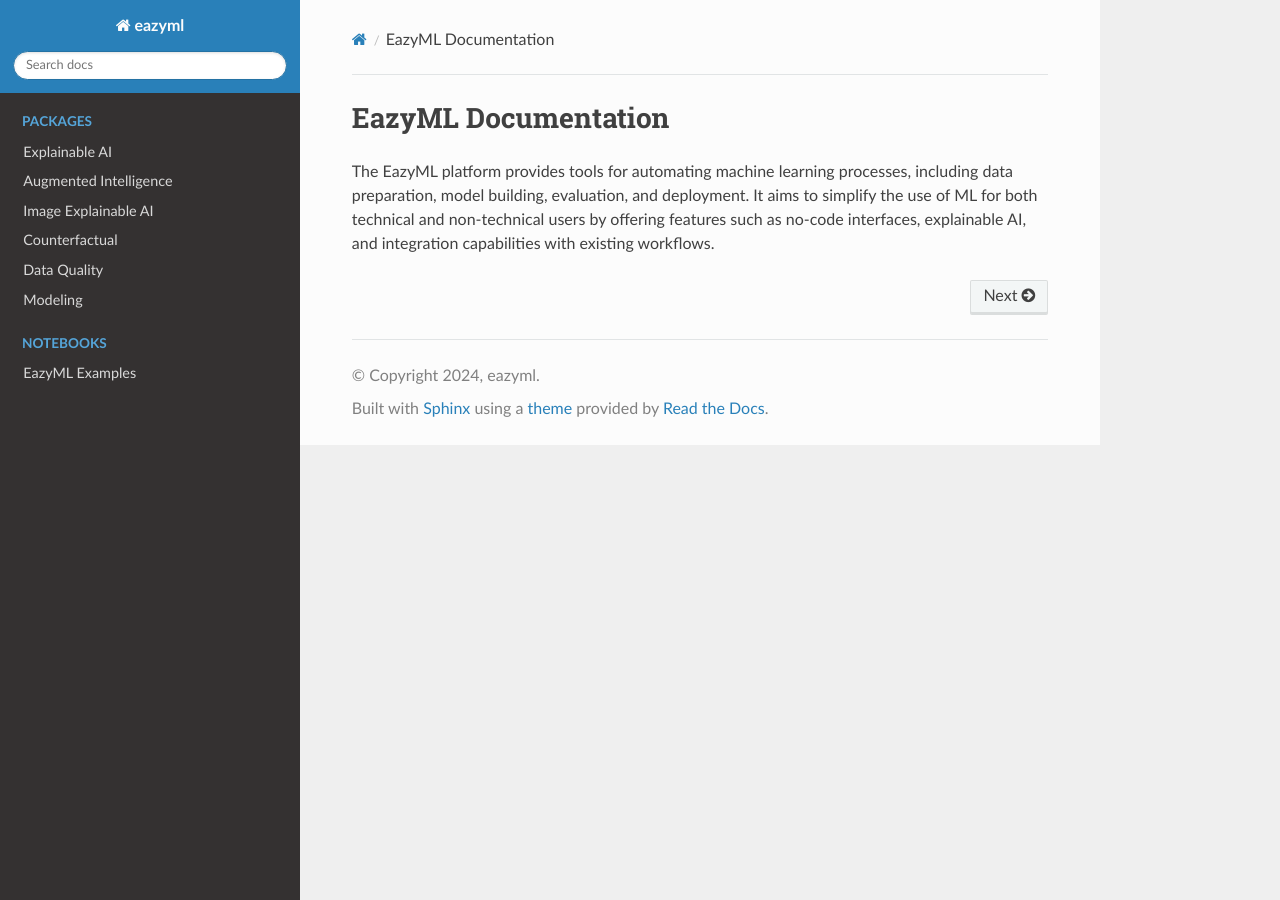
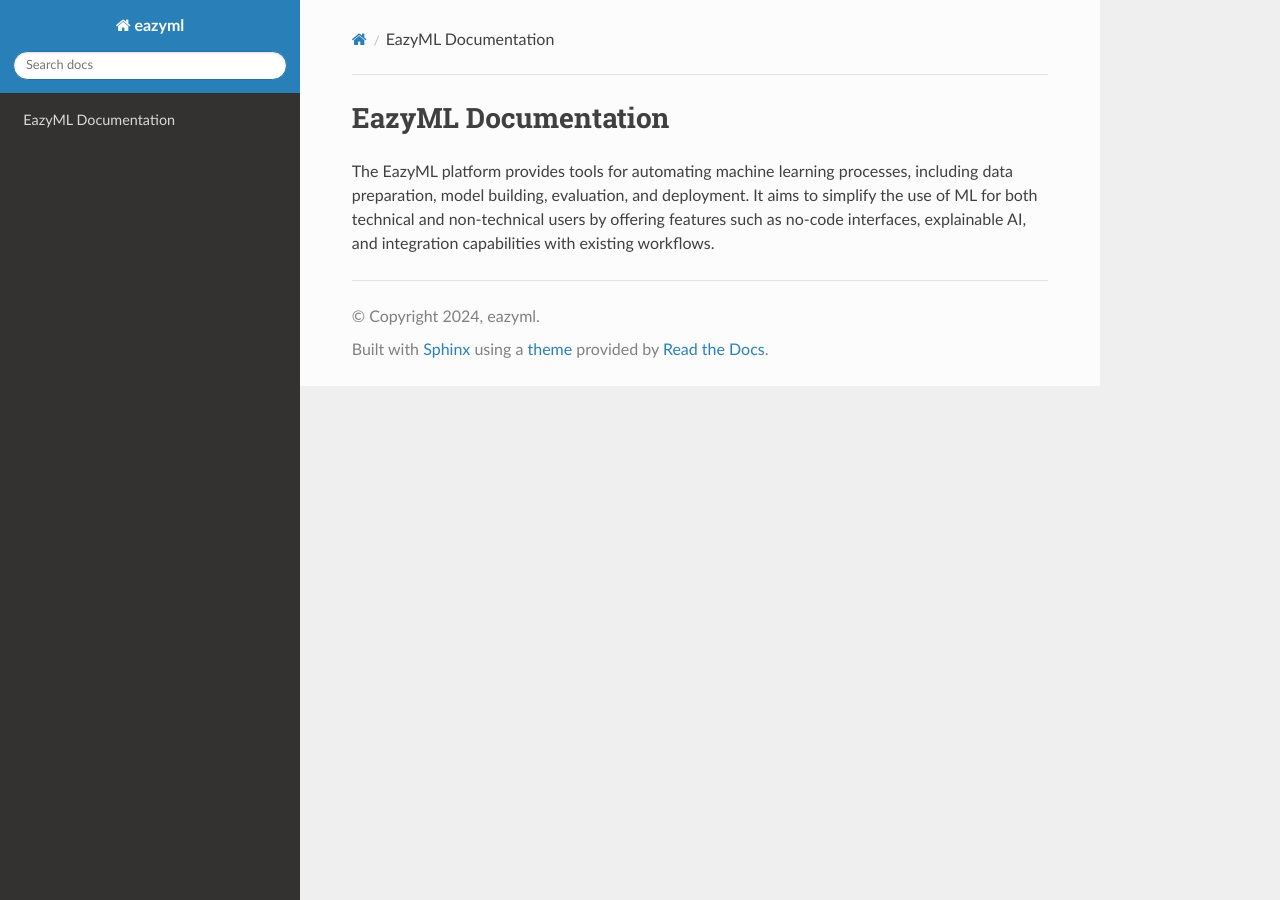
Before and after one commit to shubham-eazyml/eazyml_docs, a Sphinx documentation site: the page built from docs/index.rst, in a window 1280 px wide. Built offline with Sphinx 7.4.7 and the Read the Docs theme 3.1.0, drawn with Linux system fonts in a browser that asks for light colours.

Commit message:
pyproject.toml modified

```diff
--- a/docs/conf.py
+++ b/docs/conf.py
@@ -12,12 +12,12 @@
 #
 import os
 import sys
-sys.path.append(os.path.abspath('../packages/augi'))
-sys.path.append(os.path.abspath('../packages/xai'))
-sys.path.append(os.path.abspath('../packages/xai_image'))
-sys.path.append(os.path.abspath('../packages/cf'))
-sys.path.append(os.path.abspath('../packages/dq'))
-sys.path.append(os.path.abspath('../packages/modeling'))
+# sys.path.append(os.path.abspath('../packages/augi'))
+# sys.path.append(os.path.abspath('../packages/xai'))
+# sys.path.append(os.path.abspath('../packages/xai_image'))
+# sys.path.append(os.path.abspath('../packages/cf'))
+# sys.path.append(os.path.abspath('../packages/dq'))
+# sys.path.append(os.path.abspath('../packages/modeling'))
 
 
 
--- a/docs/index.rst
+++ b/docs/index.rst
@@ -11,24 +11,3 @@ including data preparation, model building, evaluation, and deployment.
 It aims to simplify the use of ML for both technical and non-technical
 users by offering features such as no-code interfaces, explainable AI,
 and integration capabilities with existing workflows.
-
-
-.. toctree::
-   :caption: packages
-   :maxdepth: 2
-   :hidden:
-
-   Explainable AI <packages/eazyml_xai.rst>
-   Augmented Intelligence <packages/eazyml_augi.rst>
-   Image Explainable AI <packages/eazyml_xai_image.rst>
-   Counterfactual <packages/eazyml_cf.rst>
-   Data Quality <packages/eazyml_dq.rst>
-   Modeling <packages/eazyml_model.rst>
-
-
-.. toctree::
-   :caption: NOTEBOOKS
-   :maxdepth: 2
-   :hidden:
-
-   EazyML Examples <notebooks/eazyml_notebook.rst>
```
